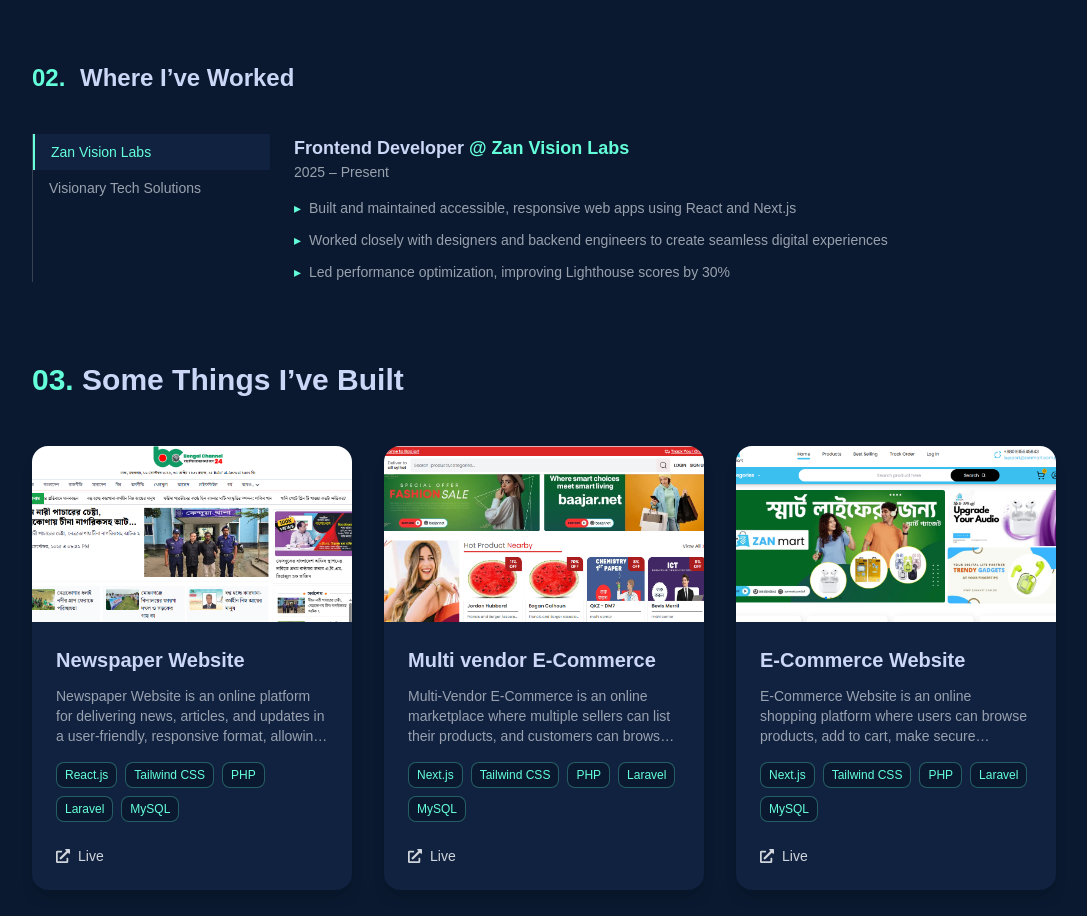
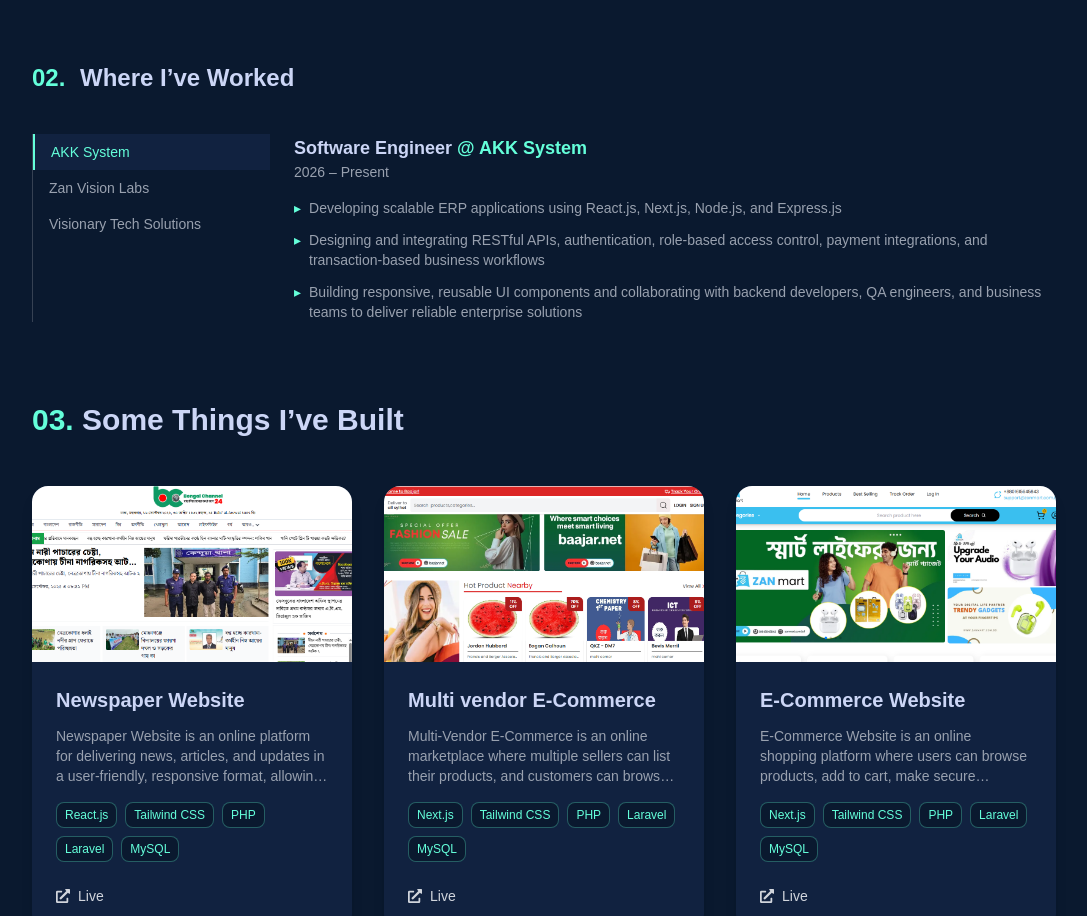
Before and after one commit to MahmudulMahi/portfolio, a Next.js app: page / in a window 1280 px wide. Shown: the part 960-1876 px from the top of the page, without its empty margins (96-1183 px from the left). Built offline with nearby package versions, Linux system fonts and the light colour scheme.

Commit message:
add experience

```diff
--- a/app/components/experience.jsx
+++ b/app/components/experience.jsx
@@ -3,9 +3,19 @@
 
 const jobs = [
   {
+    company: "AKK System",
+    role: "Software Engineer @ AKK System",
+    duration: "2026 – Present",
+    details: [
+      "Developing scalable ERP applications using React.js, Next.js, Node.js, and Express.js",
+      "Designing and integrating RESTful APIs, authentication, role-based access control, payment integrations, and transaction-based business workflows",
+      "Building responsive, reusable UI components and collaborating with backend developers, QA engineers, and business teams to deliver reliable enterprise solutions",
+    ],
+  },
+  {
     company: "Zan Vision Labs",
     role: "Frontend Developer @ Zan Vision Labs",
-    duration: "2025 – Present",
+    duration: "2025 – 2026",
     details: [
       "Built and maintained accessible, responsive web apps using React and Next.js",
       "Worked closely with designers and backend engineers to create seamless digital experiences",
@@ -15,7 +25,7 @@
   {
     company: "Visionary Tech Solutions",
     role: "Jr Frontend Developer @ Visionary Tech Solutions",
-    duration: "2023 – 2024",
+    duration: "2022 – 2024",
     details: [
       "Assisted in developing responsive web pages with cross-browser compatibility",
       "Implemented UI components in React and TypeScript",
@@ -28,7 +38,10 @@
   const [selectedJob, setSelectedJob] = useState(jobs[0]);
 
   return (
-    <section id="experience" className="mt-20 bg-[#0a192f] text-[#ccd6f6] px-4 md:px-4 lg:px-0">
+    <section
+      id="experience"
+      className="mt-20 bg-[#0a192f] text-[#ccd6f6] px-4 md:px-4 lg:px-0"
+    >
       <div className="max-w-5xl mx-auto ">
         {/* Section Title */}
         <h2 className="text-2xl font-bold mb-10 ">
@@ -61,9 +74,7 @@
               {selectedJob.role.split("@")[0]}{" "}
               <span className="text-[#64ffda]">@ {selectedJob.company}</span>
             </h3>
-            <p className="text-gray-400 text-sm mb-4">
-              {selectedJob.duration}
-            </p>
+            <p className="text-gray-400 text-sm mb-4">{selectedJob.duration}</p>
 
             <ul className="space-y-3 text-gray-400 text-sm">
               {selectedJob.details.map((item, i) => (
--- a/app/components/navber.jsx
+++ b/app/components/navber.jsx
@@ -8,6 +8,8 @@
   const [active, setActive] = useState("");
   const [showNavbar, setShowNavbar] = useState(true);
   const [lastScrollY, setLastScrollY] = useState(0);
+
+  console.log("active",active)
 
   // Detect active section
   useEffect(() => {
```
